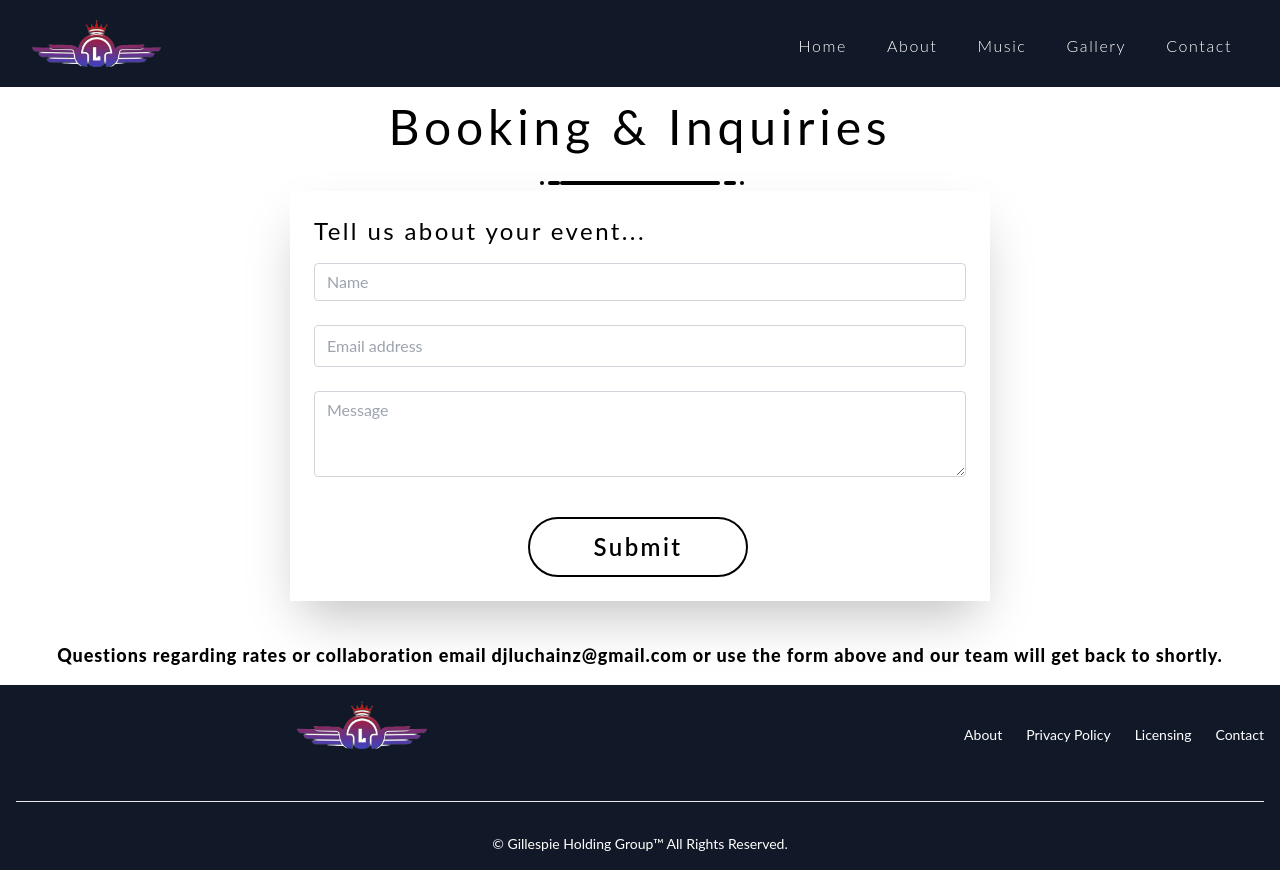
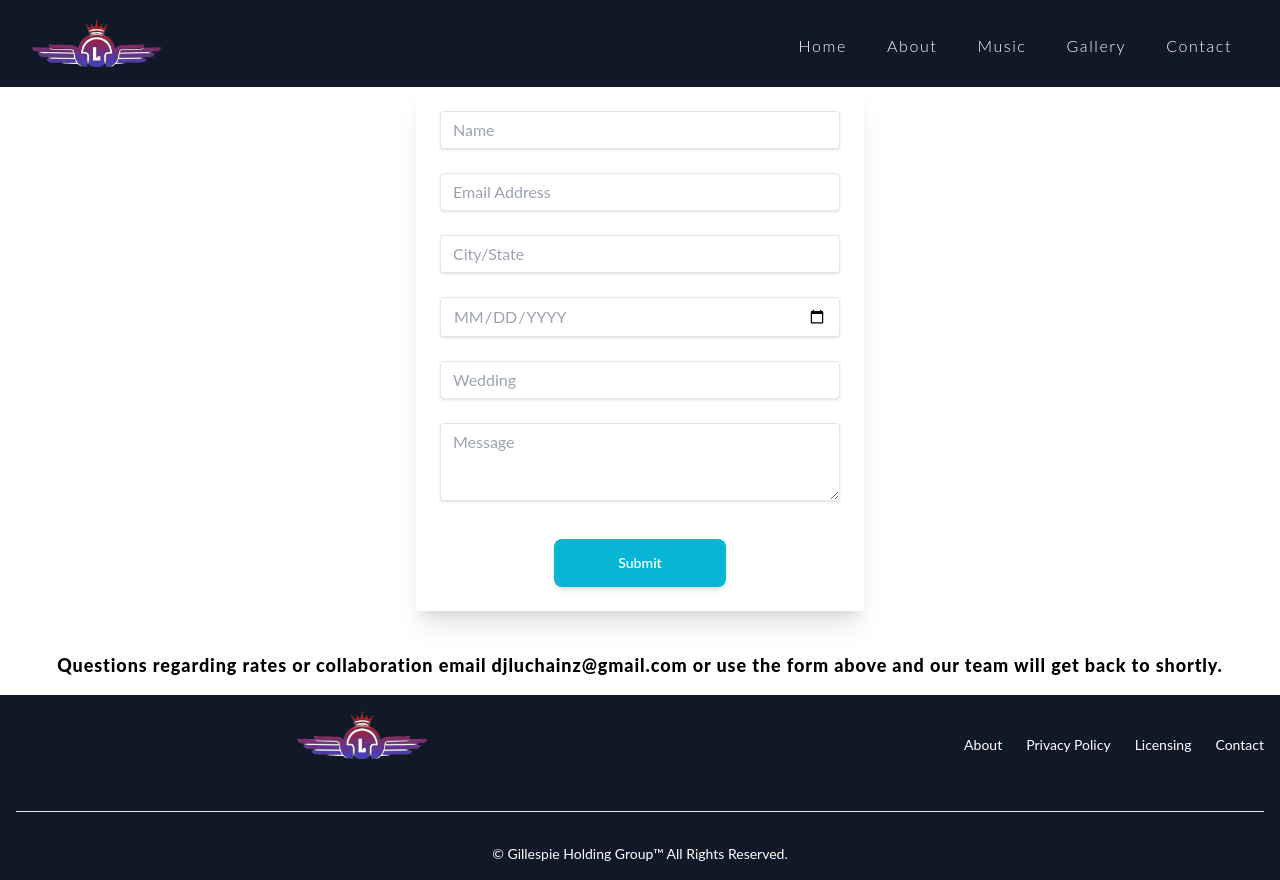
Before and after one commit to lamboprogramming/vercel-launch, a Next.js app in the folder djluchainz/: page /contact in a window 1280 px wide. Built offline with nearby package versions, Linux system fonts and the light colour scheme.

Commit message:
contact form updated and wworking

```diff
--- /dev/null
+++ b/djluchainz/components/ContactForm.jsx
@@ -0,0 +1,95 @@
+import { useRef } from 'react';
+
+const ContactForm = () => {
+
+  const form = useRef();
+
+
+  const sendEmail = (e) => {
+    e.preventDefault()
+
+    emailjs.sendForm('service_lmkiics', 'template_rj5iyjm', form.current, '8AerpHUhekMqelG24')
+    .then((result) => {
+        console.log(result.text);
+    }, (error) => {
+        console.log(error.text);
+    });
+    e.target.reset()
+
+
+  }
+
+  return (
+      <div className="grid grid-cols-1 font-sans bg-white">
+  {/* Col 2 contact form */}
+  <div className="container px-8 mx-auto rounded-xl">
+  <section className="mb-6 text-center ">
+    <div className="max-w-md px-3 py-6 mx-auto shadow-xl lg:px-6 ">
+      {/* Form Details Start */}
+      <form ref={form} className='id="contact" action="" method="post" ' onSubmit={sendEmail}>
+      <div  >
+      {/* Name */}
+        <div className="mb-6 ">
+          <input type="text" className="w-full px-3 py-2 leading-tight text-gray-700 bg-white border rounded shadow appearance-none focus:outline-none focus:bg-white focus:border-blue-600 " name="name"
+            placeholder="Name"
+            />
+        </div>
+      {/* Email */}
+        <div className="mb-6 ">
+          <input type="email" className="w-full px-3 py-2 leading-tight text-gray-700 capitalize bg-white border rounded shadow appearance-none focus:outline-none focus:bg-white focus:border-blue-600" name="email"
+            placeholder="Email address"
+            />
+        </div>
+      {/* City/State */}
+        <div className="mb-6 ">
+          <input type="text" className="w-full px-3 py-2 leading-tight text-gray-700 bg-white border rounded shadow appearance-none focus:outline-none focus:bg-white focus:border-blue-600" name="location"
+            placeholder="City/State" />
+        </div>
+      {/* Date */}
+        <div className="mb-6 ">
+          <input type="date" className="w-full px-3 py-2 leading-tight text-gray-400 uppercase bg-white border rounded shadow appearance-none focus:outline-none focus:bg-white focus:border-blue-600" name="date" />
+        </div>
+      {/* Category */}
+        <div className="mb-6 ">
+          <select type="category" className="w-full px-3 py-2 leading-tight text-gray-400 bg-white border rounded shadow appearance-none focus:outline-none focus:bg-white focus:border-blue-600" id="category" name="category">
+          <option>Wedding</option>
+          <option>Private Event</option>
+          <option>Corporate Event</option>
+          <option>Collaboration</option>
+          <option>Other</option>
+
+          </select>
+
+
+        </div>
+
+        {/* Text */}
+        <div >
+          <textarea className="w-full px-3 py-2 leading-tight text-gray-700 bg-white border rounded shadow appearance-none focus:outline-none focus:bg-white focus:border-blue-600" id="area" rows="3" placeholder="Message" name="message" ></textarea>
+        </div>
+        <div className="flex justify-center">
+        <button type="submit" className="items-center block px-16 py-4 mt-8 text-sm font-semibold leading-4 text-center text-white rounded-lg shadow-md bg-cyan-500 hover:bg-cyan-600">Submit</button>
+        </div>
+
+      </div>
+      </form>
+      {/* Form Details End */}
+    </div>
+
+  </section>
+  </div>
+
+
+
+
+  {/* policy */}
+  <h3 className='p-4 text-lg leading-8 tracking-wider text-center text-black md:text-lg font-[800]'>
+  Questions regarding rates or collaboration email
+  djluchainz@gmail.com or use the form above and our team will get back to shortly.
+</h3>
+
+  </div>
+  );
+}
+
+export default ContactForm;
--- a/djluchainz/components/Heropage.jsx
+++ b/djluchainz/components/Heropage.jsx
@@ -17,17 +17,6 @@ const Heropage = () => {
     <>
 
     {/* Section 1 */}
-    <div className="grid grid-cols-4 gap-4 mt-8">
-    {/* Grid 1 */}
-      <div className='grid col-span-4 col-start-1 p-4 text-center'>
-        <p className='text-black mb-6 font-bold  text-[32px] md:text-[40px]  tracking-wider '>Select Event. Get Quote. Secure Date.</p>
-      </div>
-      {/* Grid 2 */}
-      <div className='hidden'>
-
-      </div>
-    </div>
-
     <div>
       <Animate />
     </div>
--- a/djluchainz/package.json
+++ b/djluchainz/package.json
@@ -13,6 +13,7 @@
     "@fontsource/dosis": "^4.5.11",
     "@next/font": "^13.1.6",
     "daisyui": "^2.50.1",
+    "emailjs-com": "^3.2.0",
     "next": "13.1.6",
     "react": "18.2.0",
     "react-anchor-link-smooth-scroll": "^1.0.12",
--- a/djluchainz/src/pages/contact.jsx
+++ b/djluchainz/src/pages/contact.jsx
@@ -1,126 +1,24 @@
-import { useState } from 'react'
 import Image from 'next/image'
 import twin from '../../public/images/twindj.png'
-import Footer from '../../components/Footer'
 import emailjs from '@emailjs/browser'
 import Navbar from '../../components/Navbar'
-import Contactbanner from '../../components/Contactbanner'
+import ContactForm from 'components/ContactForm'
+import Footer from '../../components/Footer'
+
 
 
 const Contact = () => {
-
-
-  const [from_name, setFrom_Name] = useState('')
-  const [from_email, setFrom_Email] = useState('')
-  const [message, set_Message] = useState('')
-
-  const submitInfo = () => {
-    console.log(from_name + from_email + message)
-
-    const emailContent = {
-      from_name: from_name,
-      from_email: from_email,
-      message: message
-  };
-
-    emailjs
-    .send('service_lmkiics',
-      'template_rj5iyjm',
-      emailContent,
-      '8AerpHUhekMqelG24')
-    .then((response) => {
-      console.log('Success!', response.text, response.status);
-    }, (error) => {
-      console.log('Failed...', error.text)
-    })
-  }
 
 
 
     return (
       <>
       <Navbar />
-      <Contactbanner />
-  <div className="grid grid-cols-1 font-sans bg-white">
-
-
-  {/* Col 2 contact form */}
-  <div className="container px-8 mx-auto rounded-xl">
-  <section className="mb-6 text-center text-black ">
-    <div className="max-w-[700px] mx-auto px-3 lg:px-6 py-6 shadow-2xl ">
-      <h2 className="mb-4 font-sans tracking-widest text-left 12 text-md md:text-2xl">Tell us about your event...</h2>
-      {/* Form Details Start */}
-      <div id="contact" action="" method="post">
-        <div className="mb-6 form-group">
-          <input type="text" className="form-control block
-            w-full
-            px-3
-            py-1.5
-            text-base
-            font-normal
-            text-gray-700
-            bg-white bg-clip-padding
-            border border-solid border-gray-300
-            rounded
-            transition
-            ease-in-out
-            m-0
-            focus:text-gray-700 focus:bg-white focus:border-violet-600 focus:outline-none" id="Input7"
-            placeholder="Name"
-            onChange={(event) => (setFrom_Name(event.target.value))}
-            />
-        </div>
-        <div className="mb-6 form-group">
-          <input type="email" className="block w-full px-3 py-2 m-0 text-base font-normal text-gray-700 transition ease-in-out bg-white border border-gray-300 border-solid rounded form-control bg-clip-padding focus:text-gray-700 focus:bg-white focus:border-blue-600 focus:outline-none" id="exampleInput8"
-            placeholder="Email address"
-            onChange={(event) => (setFrom_Email(event.target.value))} />
-        </div>
-        <div className="mb-6 form-group">
-          <textarea className="
-            form-control
-            block
-            w-full
-            px-3
-            py-1.5
-            text-base
-            font-normal
-            text-gray-700
-            bg-white bg-clip-padding
-            border border-solid border-gray-300
-            rounded
-            transition
-            ease-in-out
-            m-0
-            focus:text-gray-700 focus:bg-white focus:border-violet-600 focus:outline-none
-          " id="area" rows="3" placeholder="Message" onChange={(event) => (set_Message(event.target.value))}></textarea>
-        </div>
-
-        <button onClick={submitInfo} type="submit" className=" px-16 py-3  text-2xl  text-black  border-2 border-black rounded-full bg-gradient-to-r bg-transparent hover:bg-indigo-300  sm:w-[20] mr-1 tracking-widest mt-2  lg:mt-4 font-san font-semibold  self-center     ">Submit</button>
-
-
-
-
-
-      </div>
-      {/* Form Details End */}
-    </div>
-  </section>
-  </div>
-
-
-
-  {/* policy */}
-  <h3 className='p-4 text-lg leading-8 tracking-wider text-center text-black md:text-lg font-[800]'>
-  Questions regarding rates or collaboration email
-  djluchainz@gmail.com or use the form above and our team will get back to shortly.
-</h3>
-
-  {/* Footer */}
-  <Footer />
-
-  </div>
-  </>
+      <ContactForm />
+      <Footer />
+      </>
     );
   }
 
+
   export default Contact;
```
Also changed, not shown: 2 other files (tests, documents, lock files or other folders).
